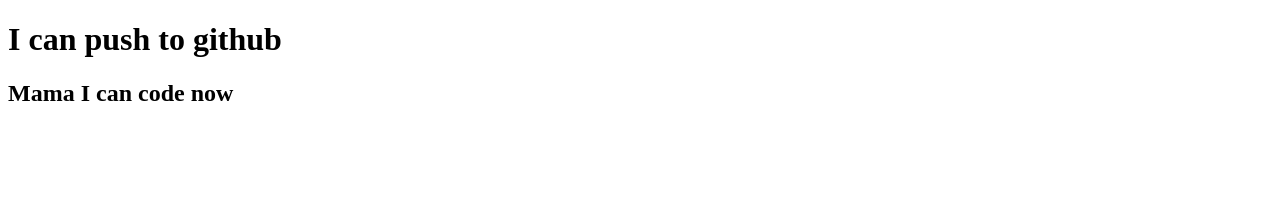
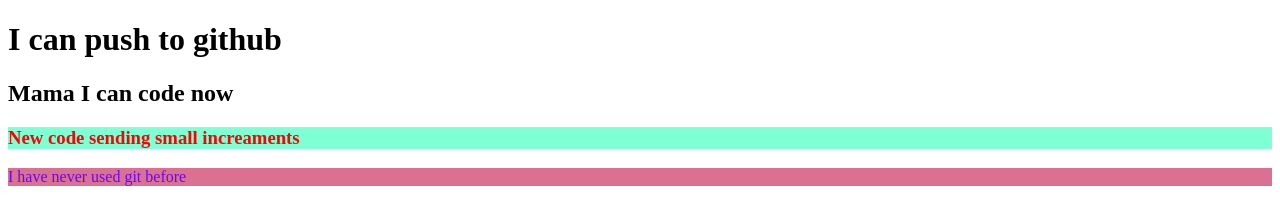
Before and after one commit to mahir-dhiyan/my-second-repo, a plain HTML site: page index.html in a window 1280 px wide. Drawn offline with Linux system fonts and the light colour scheme.

Commit message:
styles added

```diff
--- a/index.html
+++ b/index.html
@@ -4,9 +4,12 @@
     <meta charset="UTF-8">
     <meta name="viewport" content="width=device-width, initial-scale=1.0">
     <title>my second github report</title>
+    <link rel="stylesheet" href="somecss.css">
 </head>
 <body>
     <h1>I can push to github</h1>
     <h2> Mama I can code now</h2>
+    <h3>New code sending small increaments</h3>
+    <p>I have never used git before</p>
 </body>
 </html>
--- /dev/null
+++ b/somecss.css
@@ -0,0 +1,8 @@
+p{
+    color: rgb(105, 8, 240);
+    background-color: palevioletred;
+}
+h3{
+    color: red;
+    background-color: aquamarine;
+}
```
